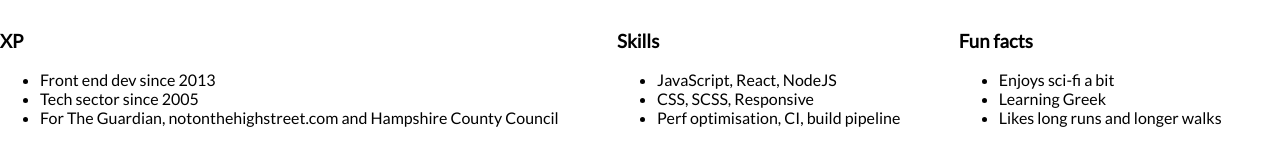
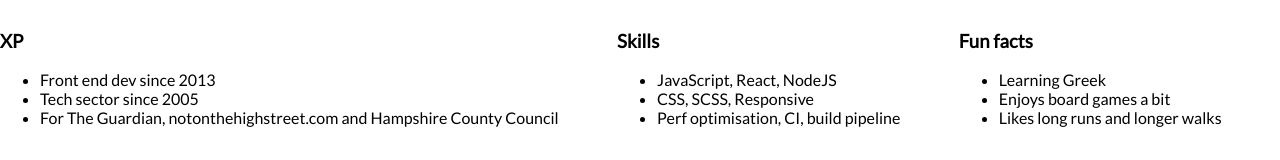
Before and after one commit to SiAdcock/siadcock.github.io, a website: page index.html in a window 1280 px wide. Shown: the part 789-949 px from the top of the page. Drawn offline with Linux system fonts and the light colour scheme.

Commit message:
content shuffle

```diff
--- a/index.html
+++ b/index.html
@@ -43,8 +43,8 @@
       <div class="about__content__fun">
         <h3>Fun facts</h3>
         <ul>
-          <li>Enjoys sci-fi a bit</li>
           <li>Learning Greek</li>
+          <li>Enjoys board games a bit</li>
           <li>Likes long runs and longer walks</li>
         </ul>
       </div>
```
